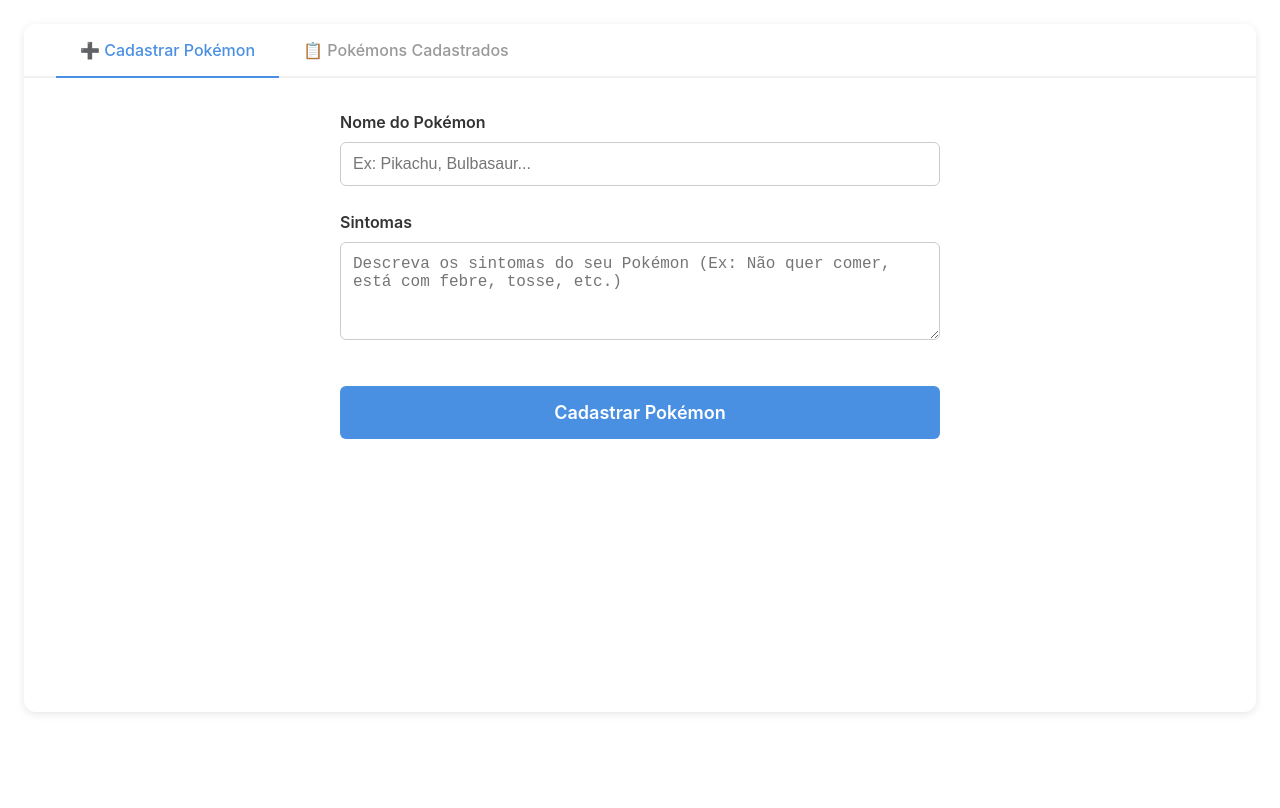
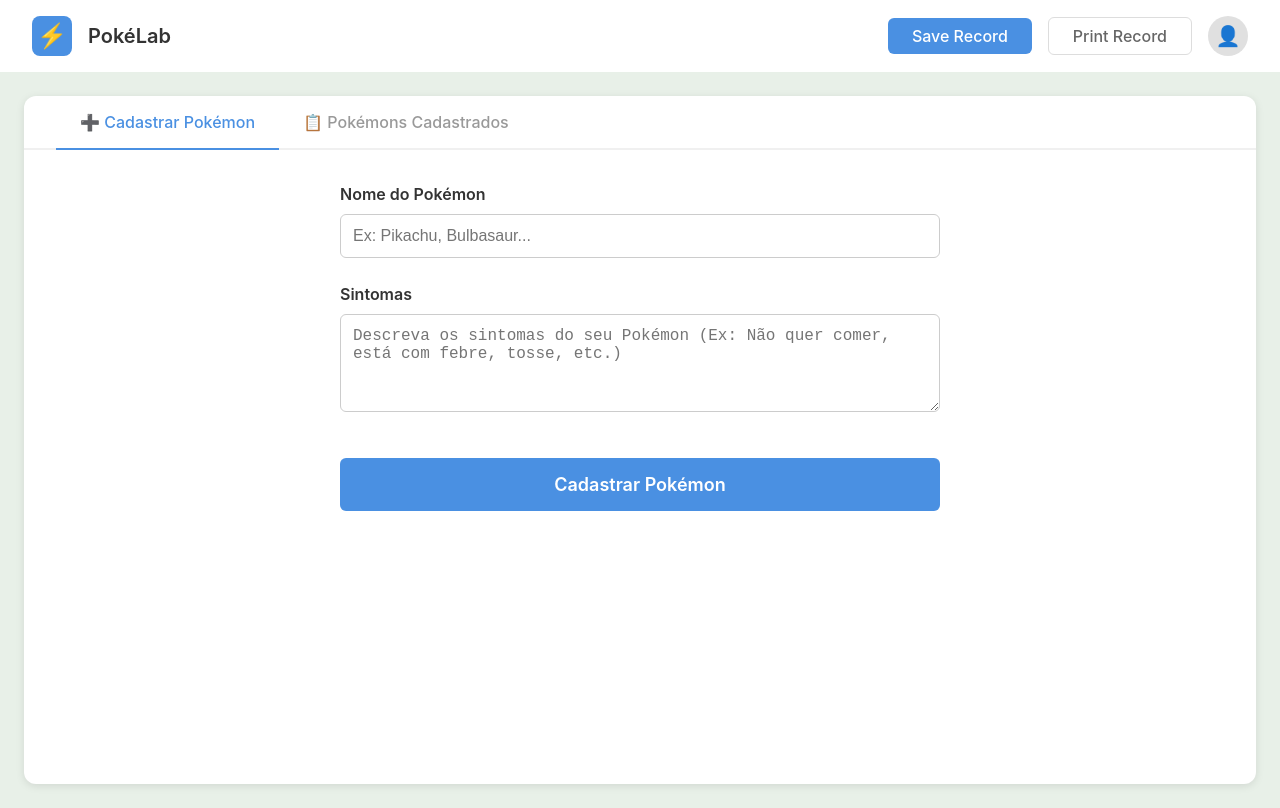
Before and after one commit to cvrsebastiany/PokeLab, a React (Vite) app: page /pokelab/treinador in a window 1280 px wide. Built offline with nearby package versions, Linux system fonts and the light colour scheme.

Commit message:
feat: add Header component to PokemonTrainer page and adjust layout

```diff
--- a/src/pages/PokemonTrainer.css
+++ b/src/pages/PokemonTrainer.css
@@ -6,6 +6,7 @@
     width: 100%;
     /* Ajustado para preencher a tela, considerando o cabeçalho (se houver) */
     height: calc(100vh - 64px);
+    background: #e8f0e8;
 }
 
 .main-content {
--- a/src/pages/PokemonTrainer.jsx
+++ b/src/pages/PokemonTrainer.jsx
@@ -1,5 +1,7 @@
 import React, { useState, useEffect } from 'react';
 import './PokemonTrainer.css';
+import Header from '../components/Header'
+
 
 const dummyPokemons = [
 
@@ -218,6 +220,8 @@ const PokemonTrainer = () => {
   );
 
   return (
+    <>
+      <Header />
       <div className="container">
         <div className="main-content">
           <div className="tabs">
@@ -241,6 +245,7 @@ const PokemonTrainer = () => {
           </div>
         </div>
       </div>
+    </>
   );
 };
 
```
Lines whose indentation alone changed are shown as unchanged.
